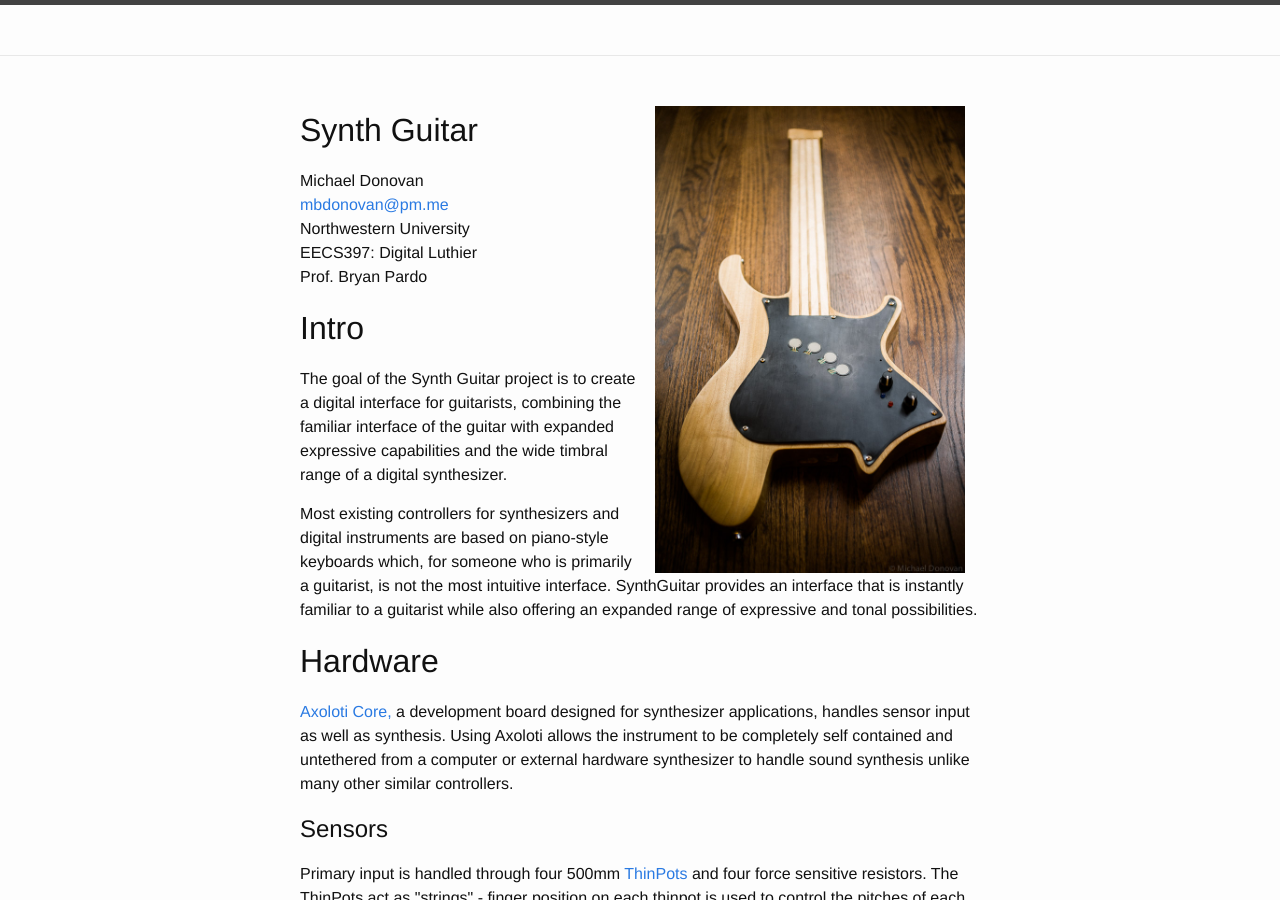
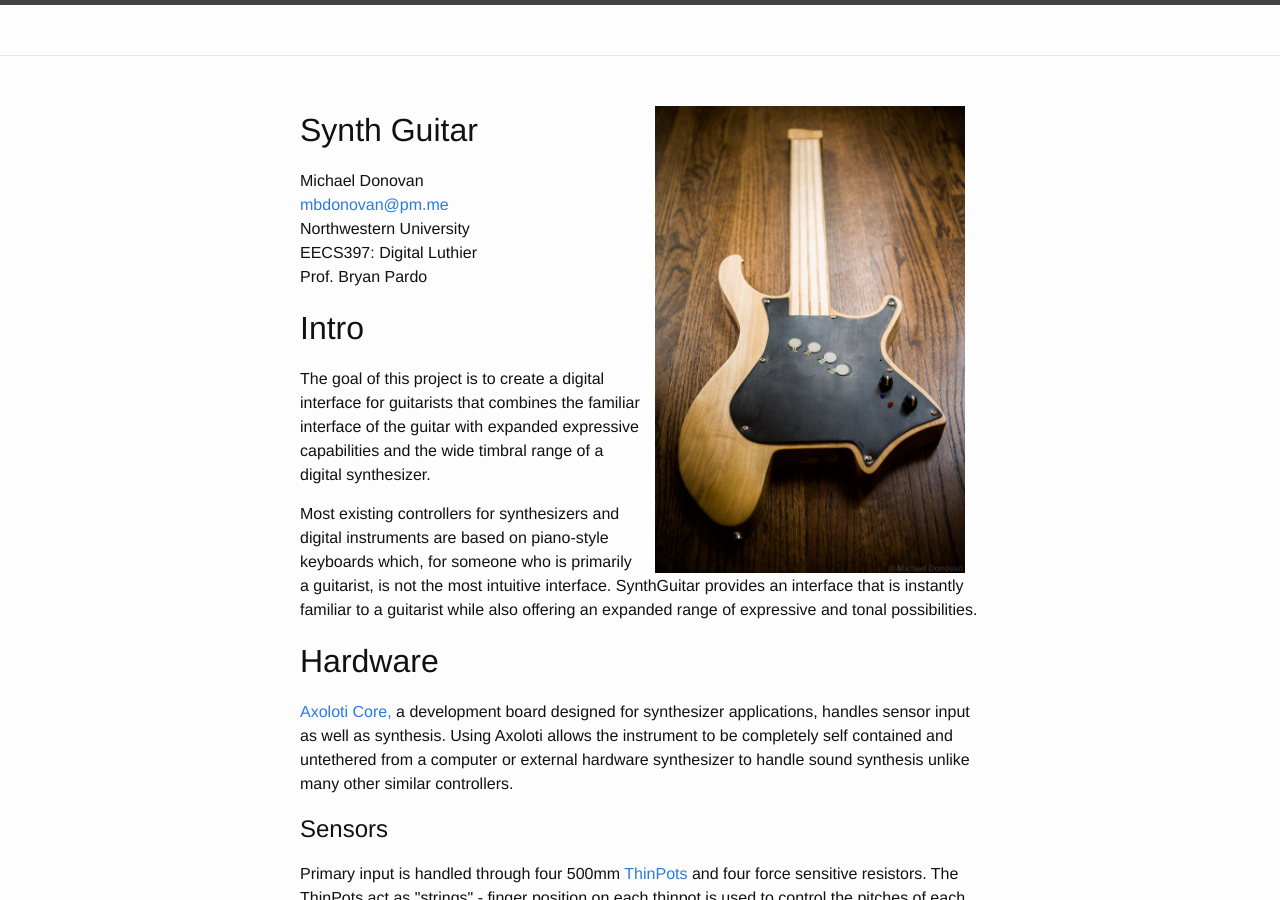
Before and after one commit to michaeldonovan/SynthGuitar, a Jekyll site: the page built from docs/index.html, in a window 1280 px wide and 900 px high. Built offline with Jekyll 4.4.1, drawn with Linux system fonts in a browser that asks for light colours; comment, search, counter and statistics services are not loaded.

Commit message:
phrasing

```diff
--- a/docs/index.html
+++ b/docs/index.html
@@ -20,7 +20,7 @@
 </ul>
 
 <h1>Intro</h1>
-<p>The goal of the Synth Guitar project is to create a digital interface for guitarists, combining the familiar interface of
+<p>The goal of this project is to create a digital interface for guitarists that combines the familiar interface of
 the guitar with expanded expressive capabilities and the wide timbral range of a digital synthesizer. </p>
 <p>Most existing controllers
 for synthesizers and digital instruments are based on piano-style keyboards which, for someone who is primarily a guitarist,
@@ -72,7 +72,7 @@
 <p>The Axoloti patch includes two modes: a four-voice polyphonic supersaw synthesizer and a basic drum mode. Modes
 can be switched with a MIDI CC message recieved over the USB host port on the Axoloti. In the synth mode, the patch provides controls for pitch glide,
 an ADSR envelope to control the gain of each oscillator as well as independent lowpass filters on each string.A basic reverb effect can be applied to both the synth and drums.The patch also contains a ~5s looper that can record separate loops for the synth and drums. Looper controls are handled via MIDI CC messages. </p>
-<p><a href="http://github.com/michaeldonovan/SynthGuitar">View patches on GitHub</a></p>
+<p><a href="http://github.com/michaeldonovan/SynthGuitar/axoloti_patches/">View patches on GitHub</a></p>
 
 <h1 id="future work">Future Work</h1>
 <p><b>Software:</b> The current Axoloti patch is very basic, with only supersaw oscillators available. Adding selectable oscillator types would go a
```
